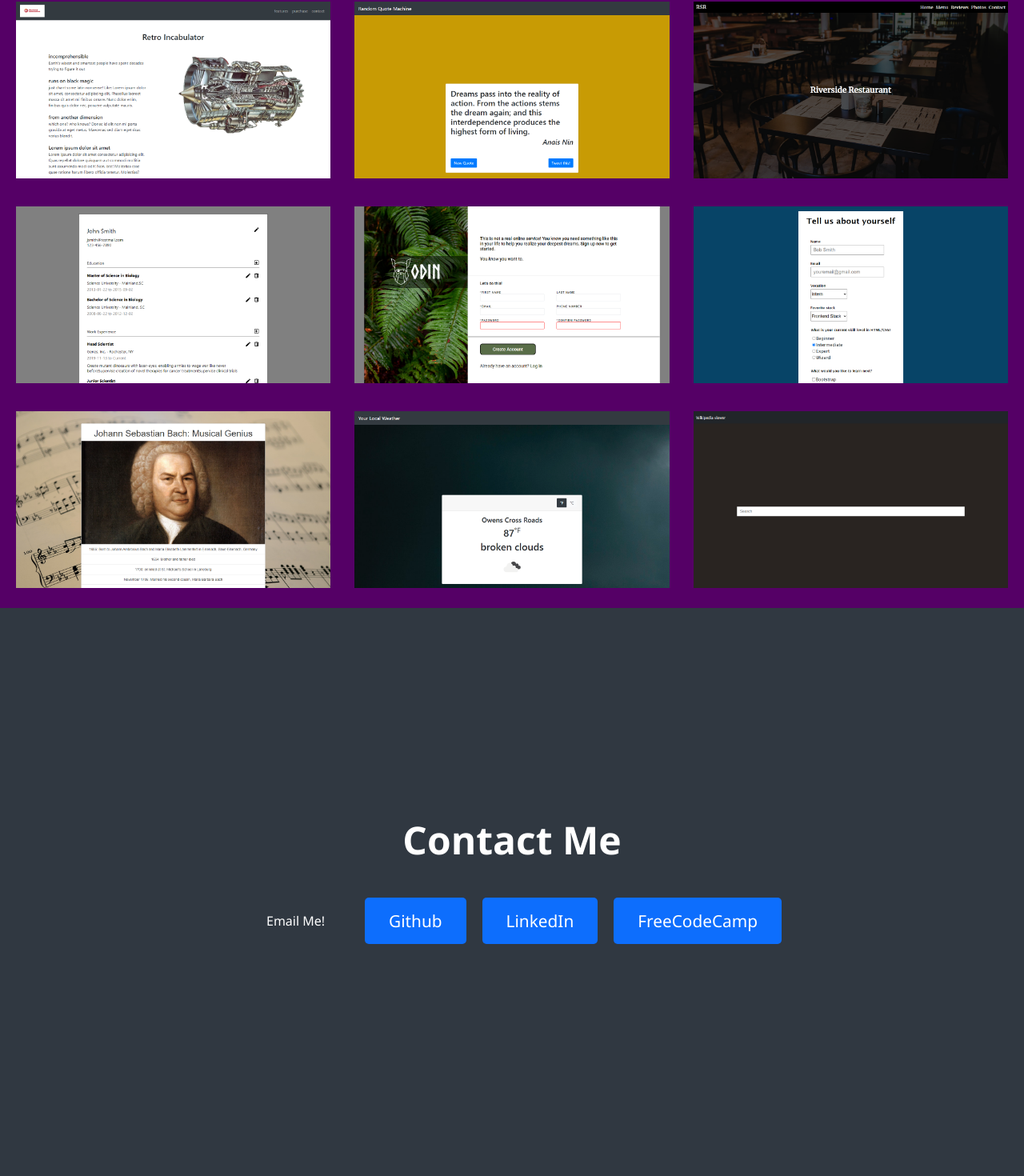
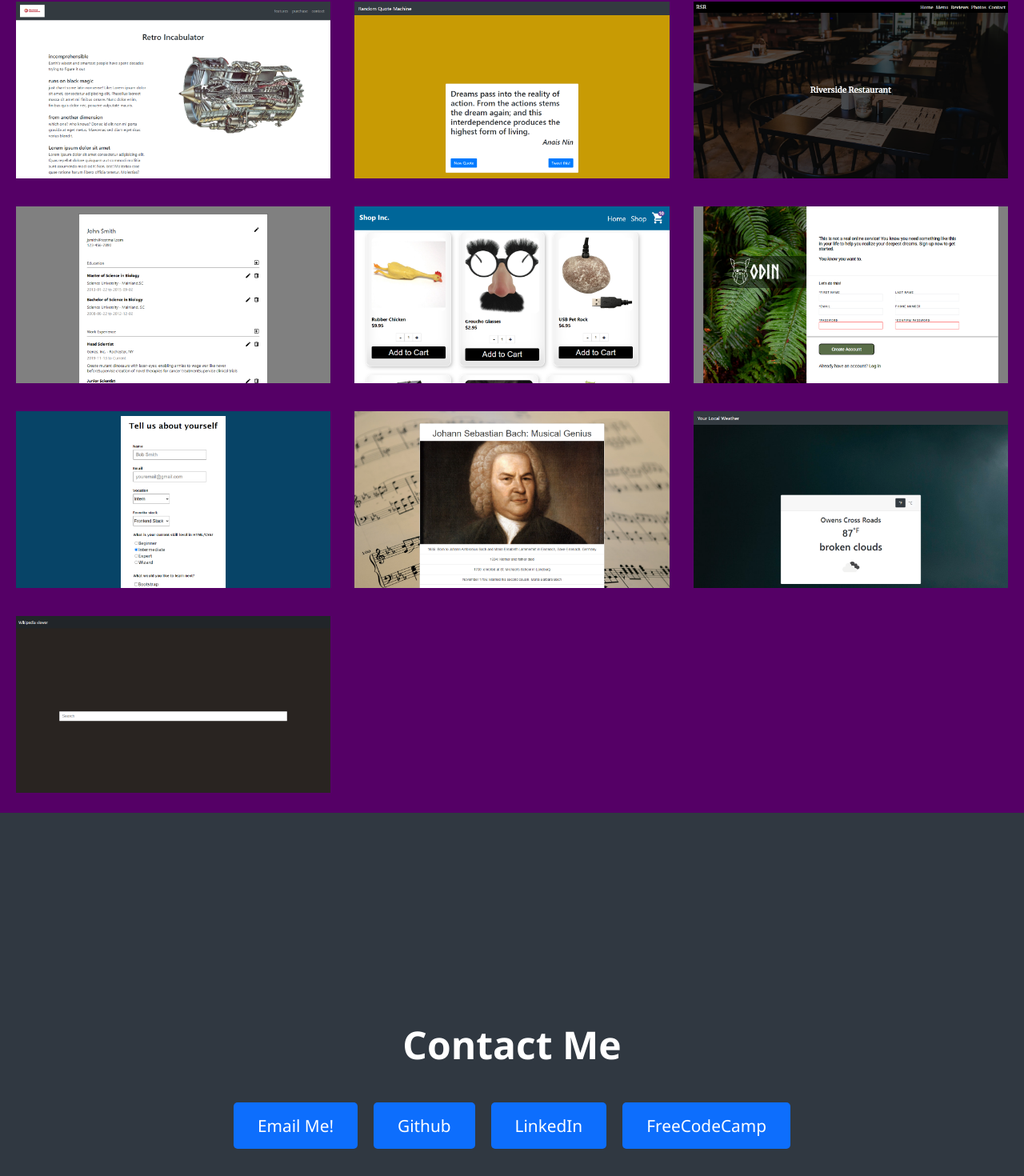
Before and after one commit to gband85/portfolio, a React (Create React App) app: page / in a window 1280 px wide. Shown: the part 1509-2979 px from the top of the page at 80% size. Built offline with nearby package versions, Linux system fonts and the light colour scheme.

Commit message:
add project

```diff
--- a/src/Page.js
+++ b/src/Page.js
@@ -28,6 +28,7 @@ const Page=()=>{
   "Random Quote Machine",
   "Restaurant Site",
   "Resume Creator",
+  "Shopping Cart",
   "Sign-up Form",
   "Survey",
   "Tribute Page",
@@ -36,7 +37,7 @@ const Page=()=>{
   ];
 
   const [projects,setProjects]=useState(importAll(
-    require.context('./images', false, /\.(png|jpg)$/),titlesArray
+    require.context('./images', false, /\.(png)$/),titlesArray
   ));
 
     return (
@@ -56,7 +57,7 @@ const Page=()=>{
     <h1 className="">Contact Me</h1>
       </div>
     <div className="contact">
-    <a href="mailto:mail@gbanderson.net" className="btn btn-pr/imary"><span><i
+    <a href="mailto:mail@gbanderson.net" className="btn btn-primary"><span><i
     className="fa-solid fa-envelope"></i></span>  Email Me!</a>
       <a href="https://github.com/gband85" className="btn btn-primary" target="_blank" rel="noreferrer"><span><i
             className="fa-brands fa-github"></i></span>  Github</a>
```
Also changed, not shown: src/images/shop.png (added).
